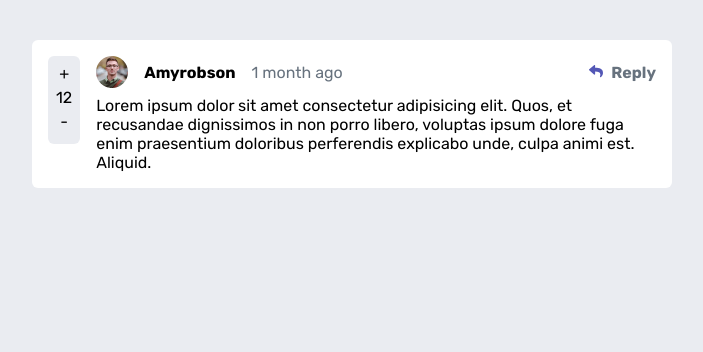
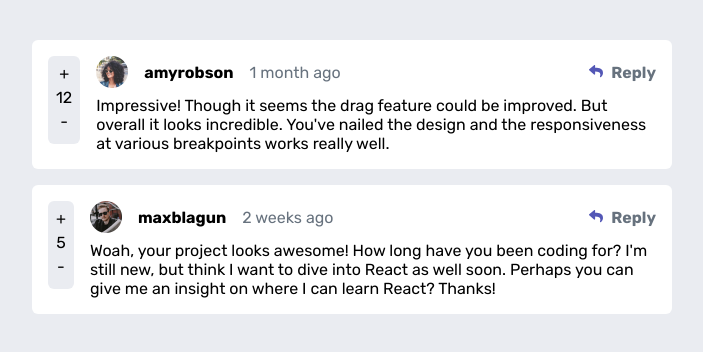
Before and after one commit to Johnnnex/interactive-comment-section, a React (Vite) app: page / in a window 1280 px wide. Shown: the top 352 px of the page, without its empty margins (288-991 px from the left). Built offline with nearby package versions, Linux system fonts and the light colour scheme.

Commit message:
new commit

```diff
--- a/src/App.jsx
+++ b/src/App.jsx
@@ -3,8 +3,25 @@ import './App.css'
 import data from'./assets/data.json'
 
 function App() {
-  const [input, setInput] = useState(null)
-
+  const userComment = data.comments.map(comment => ( (
+      <div key={comment.id} className='comment-area'>
+        <div className='aside'>
+          <span>+</span>
+          <span>{comment.score}</span>
+          <span>-</span>
+        </div>
+        <div className='comment-output'>
+          <div className='top'>
+            <img className='img-reply' src={comment.user.image.webp} alt="" />
+            <b className='name'>{comment.user.username}</b>
+            <span>{comment.createdAt}</span>
+            <span className='reply-btn'><img src="/images/icon-reply.svg" alt="" />&nbsp;&nbsp;<b>Reply</b></span>
+          </div>
+          <p>{comment.content}</p>
+        </div>
+      </div>
+    )
+  ))
 
 
   const getComment = (e) => {
@@ -12,22 +29,7 @@ function App() {
   }
   return (
     <div className="container">
-      <div className='comment-area'>
-        <div className='aside'>
-          <span>+</span>
-          <span>12</span>
-          <span>-</span>
-        </div>
-        <div className='comment-output'>
-          <div className='top'>
-            <img className='img-reply' src="/images/avatars/image-juliusomo.png" alt="" />
-            <b className='name'>Amyrobson</b>
-            <span>1 month ago</span>
-            <span className='reply-btn'><img src="/images/icon-reply.svg" alt="" />&nbsp;&nbsp;<b>Reply</b></span>
-          </div>
-          <p>Lorem ipsum dolor sit amet consectetur adipisicing elit. Quos, et recusandae dignissimos in non porro libero, voluptas ipsum dolore fuga enim praesentium doloribus perferendis explicabo unde, culpa animi est. Aliquid.</p>
-        </div>
-      </div>
+      {userComment}
       {/* <div className='text-area'>
         <img src="/images/avatars/image-juliusomo.png" alt="" />
         <form onSubmit= {getComment}>
```
